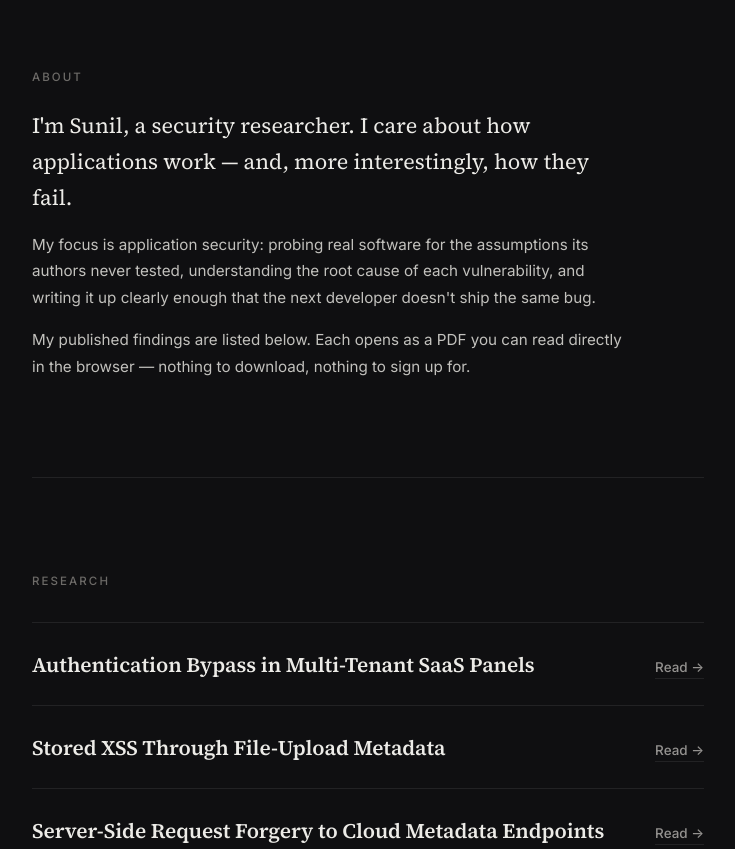
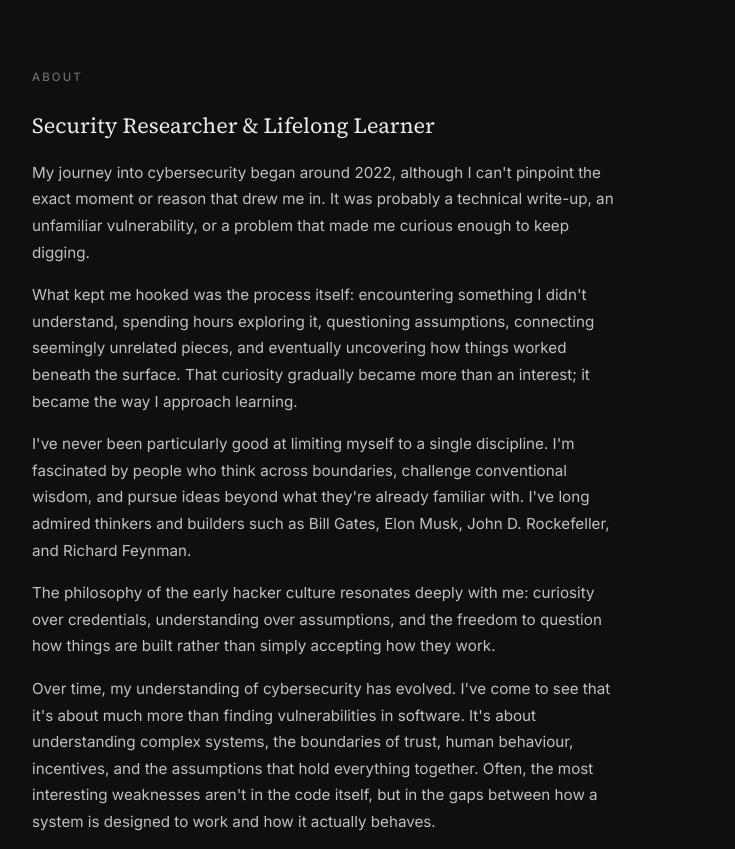
Before and after one commit to teslathegoat/robot, a plain HTML site: page index.html in a window 1280 px wide. Shown: the part 63-912 px from the top of the page, without its empty margins (272-1007 px from the left). Drawn offline with Linux system fonts and the light colour scheme.

Commit message:
Update index.html

```diff
--- a/index.html
+++ b/index.html
@@ -140,14 +140,29 @@ footer{margin-top:96px;border-top:1px solid var(--line)}
 
     <section id="about" class="sec reveal">
       <p class="label">About</p>
-      <p class="lede">I'm Sunil, a security researcher. I care about how applications
-        work — and, more interestingly, how they fail.</p>
-      <p class="body-p">My focus is application security: probing real software for the
-        assumptions its authors never tested, understanding the root cause of each
-        vulnerability, and writing it up clearly enough that the next developer
-        doesn't ship the same bug.</p>
-      <p class="body-p">My published findings are listed below. Each opens as a PDF
-        you can read directly in the browser — nothing to download, nothing to sign up for.</p>
+      <p class="lede">Security Researcher &amp; Lifelong Learner</p>
+      <p class="body-p">My journey into cybersecurity began around 2022, although I can't pinpoint the
+        exact moment or reason that drew me in. It was probably a technical write-up, an unfamiliar
+        vulnerability, or a problem that made me curious enough to keep digging.</p>
+      <p class="body-p">What kept me hooked was the process itself: encountering something I didn't
+        understand, spending hours exploring it, questioning assumptions, connecting seemingly
+        unrelated pieces, and eventually uncovering how things worked beneath the surface. That
+        curiosity gradually became more than an interest; it became the way I approach learning.</p>
+      <p class="body-p">I've never been particularly good at limiting myself to a single discipline.
+        I'm fascinated by people who think across boundaries, challenge conventional wisdom, and
+        pursue ideas beyond what they're already familiar with. I've long admired thinkers and
+        builders such as Bill Gates, Elon Musk, John D. Rockefeller, and Richard Feynman.</p>
+      <p class="body-p">The philosophy of the early hacker culture resonates deeply with me:
+        curiosity over credentials, understanding over assumptions, and the freedom to question how
+        things are built rather than simply accepting how they work.</p>
+      <p class="body-p">Over time, my understanding of cybersecurity has evolved. I've come to see
+        that it's about much more than finding vulnerabilities in software. It's about understanding
+        complex systems, the boundaries of trust, human behaviour, incentives, and the assumptions
+        that hold everything together. Often, the most interesting weaknesses aren't in the code
+        itself, but in the gaps between how a system is designed to work and how it actually behaves.</p>
+      <p class="body-p">I'm driven by the desire to understand things at their deepest level, not
+        just to learn how to use them, but to understand why they exist, how they work, and where
+        they might break.</p>
     </section>
 
     <section id="research" class="sec reveal">
```
